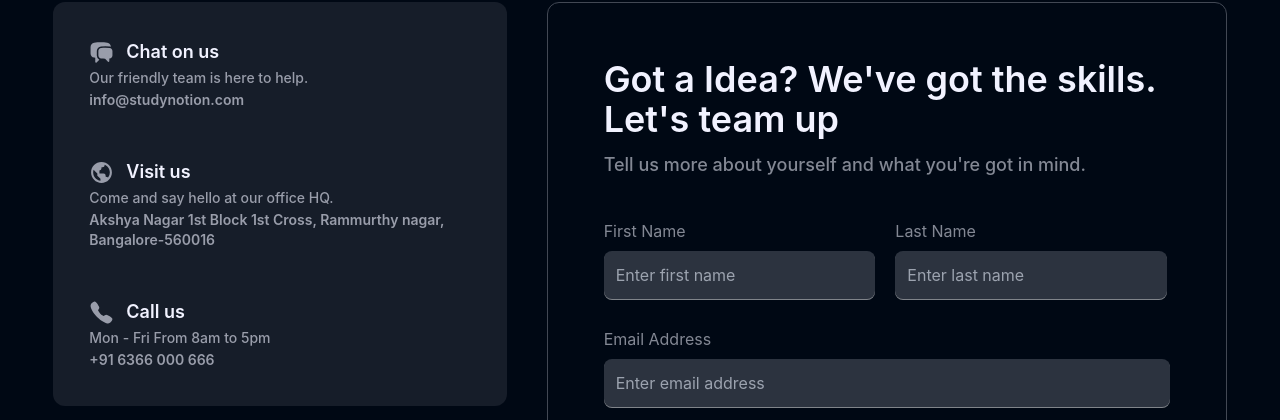
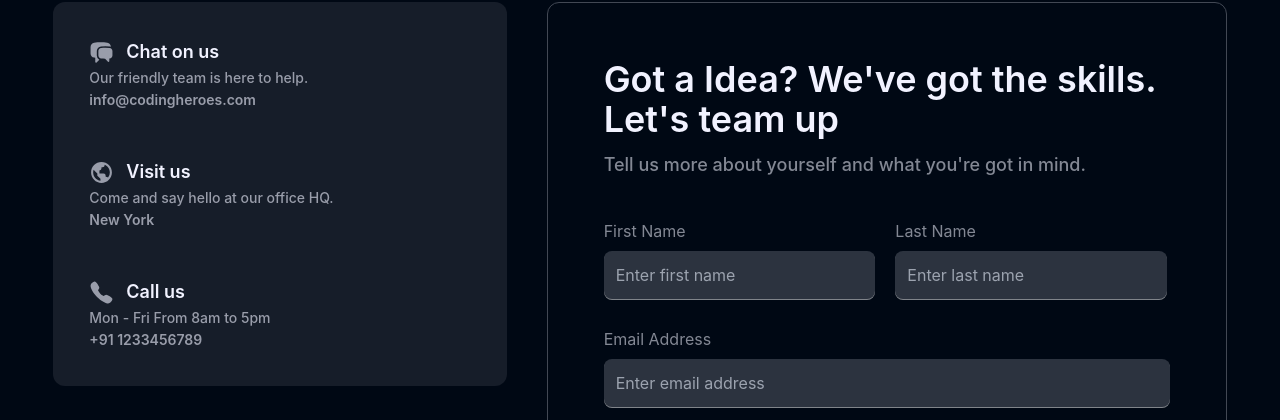
Before and after one commit to SibinVarghese45/Coding-Heroes, a React (Create React App) app: page /contact in a window 1280 px wide. Shown: the part 134-554 px from the top of the page. Built offline with nearby package versions, Linux system fonts and the light colour scheme; no server answers.

Commit message:
Update ContactUs.jsx

```diff
--- a/src/pages/ContactUs.jsx
+++ b/src/pages/ContactUs.jsx
@@ -13,7 +13,7 @@ const ContactUs = () => {
                     <h1 className="text-lg font-semibold text-richblack-5">Chat on us</h1>
                     </div>
                     <p className='font-medium'>Our friendly team is here to help.</p>
-                    <p className='font-semibold'>info@studynotion.com</p>
+                    <p className='font-semibold'>info@codingheroes.com</p>
                 </div>
                 <div className="flex flex-col gap-[2px] p-3 text-sm text-richblack-200">
                     <div className='flex flex-row items-center gap-3'>
@@ -21,7 +21,7 @@ const ContactUs = () => {
                     <h1 className="text-lg font-semibold text-richblack-5">Visit us</h1>
                     </div>
                     <p className='font-medium'>Come and say hello at our office HQ.</p>
-                    <p className='font-semibold'>Akshya Nagar 1st Block 1st Cross, Rammurthy nagar, Bangalore-560016</p>
+                    <p className='font-semibold'>New York</p>
                 </div>
                 <div className="flex flex-col gap-[2px] p-3 text-sm text-richblack-200">
                     <div className='flex flex-row items-center gap-3'>
@@ -29,7 +29,7 @@ const ContactUs = () => {
                     <h1 className="text-lg font-semibold text-richblack-5">Call us</h1>
                 </div>
                 <p className='font-medium'>Mon - Fri From 8am to 5pm</p>
-                <p className='font-semibold'>+91 6366 000 666</p>
+                <p className='font-semibold'>+91 1233456789</p>
                 </div>
             </div>
         </div>
```
